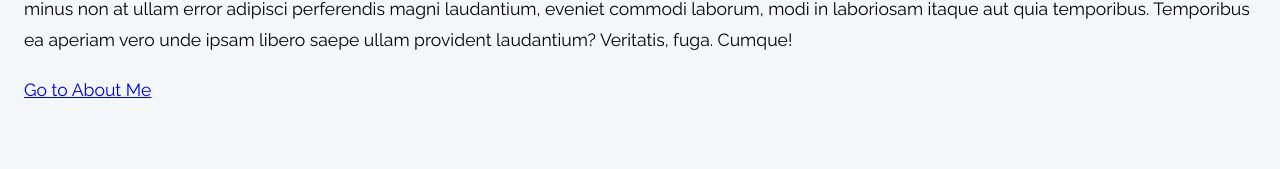
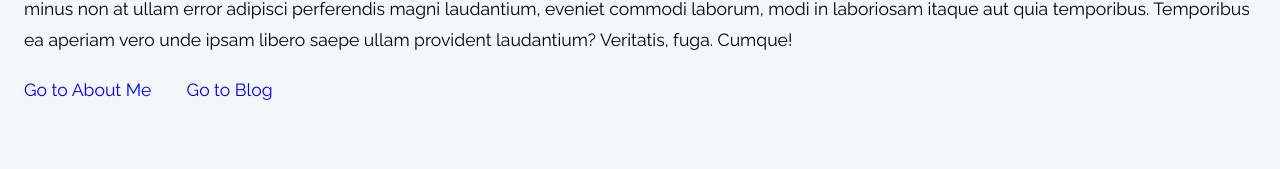
Before and after one commit to adiati98/ayu-portfolio, a Next.js app: page / in a window 1280 px wide. Shown: the part 330-499 px from the top of the page. Built offline with nearby package versions, Linux system fonts and the light colour scheme.

Commit message:
Add hover mixin * Add link to blog in Home and About pages

```diff
--- a/pages/about.js
+++ b/pages/about.js
@@ -28,8 +28,11 @@ const About = () => {
 						Voluptatem eaque ipsam beatae! Nobis deleniti cum natus possimus
 						facilis?
 					</p>
-					<Link href='/' className={styles.text}>
+					<Link href='/' className={`${styles.text} ${styles.textLink}`}>
 						Go back to Homepage
+					</Link>
+					<Link href='/blog' className={`${styles.text} ${styles.textLink}`}>
+						Go to Blog
 					</Link>
 				</div>
 			</main>
--- a/pages/index.js
+++ b/pages/index.js
@@ -28,8 +28,11 @@ export default function Home() {
 						unde ipsam libero saepe ullam provident laudantium? Veritatis, fuga.
 						Cumque!
 					</p>
-					<Link href='/about' className={styles.text}>
+					<Link href='/about' className={`${styles.text} ${styles.textLink}`}>
 						Go to About Me
+					</Link>
+					<Link href='/blog' className={`${styles.text} ${styles.textLink}`}>
+						Go to Blog
 					</Link>
 				</div>
 			</main>
--- a/styles/Navbar.module.scss
+++ b/styles/Navbar.module.scss
@@ -27,8 +27,7 @@
     text-decoration: none;
 
     &:hover {
-      border-bottom: 3px solid $color-orange;
-      padding-bottom: 3px;
+      @include hoverOver
     }
   }
 }
--- a/styles/_mixins.scss
+++ b/styles/_mixins.scss
@@ -24,3 +24,10 @@
   align-items: $alignDirection;
   justify-content: $justifyDiretion;
 }
+
+// hover effect
+
+@mixin hoverOver {
+  border-bottom: 3px solid $color-orange;
+  padding-bottom: 3px;
+}
--- a/styles/container.module.scss
+++ b/styles/container.module.scss
@@ -1,4 +1,5 @@
 @import '/styles/mixins';
+@import '/styles/variables';
 
 .container {
   @include container;
@@ -6,4 +7,13 @@
   .text {
     font-size: 1.1rem;
   }
+
+  .textLink {
+    margin-right: 2em;
+    text-decoration: none;
+
+    &:hover {
+      @include hoverOver
+    }
+  }
 }
```
